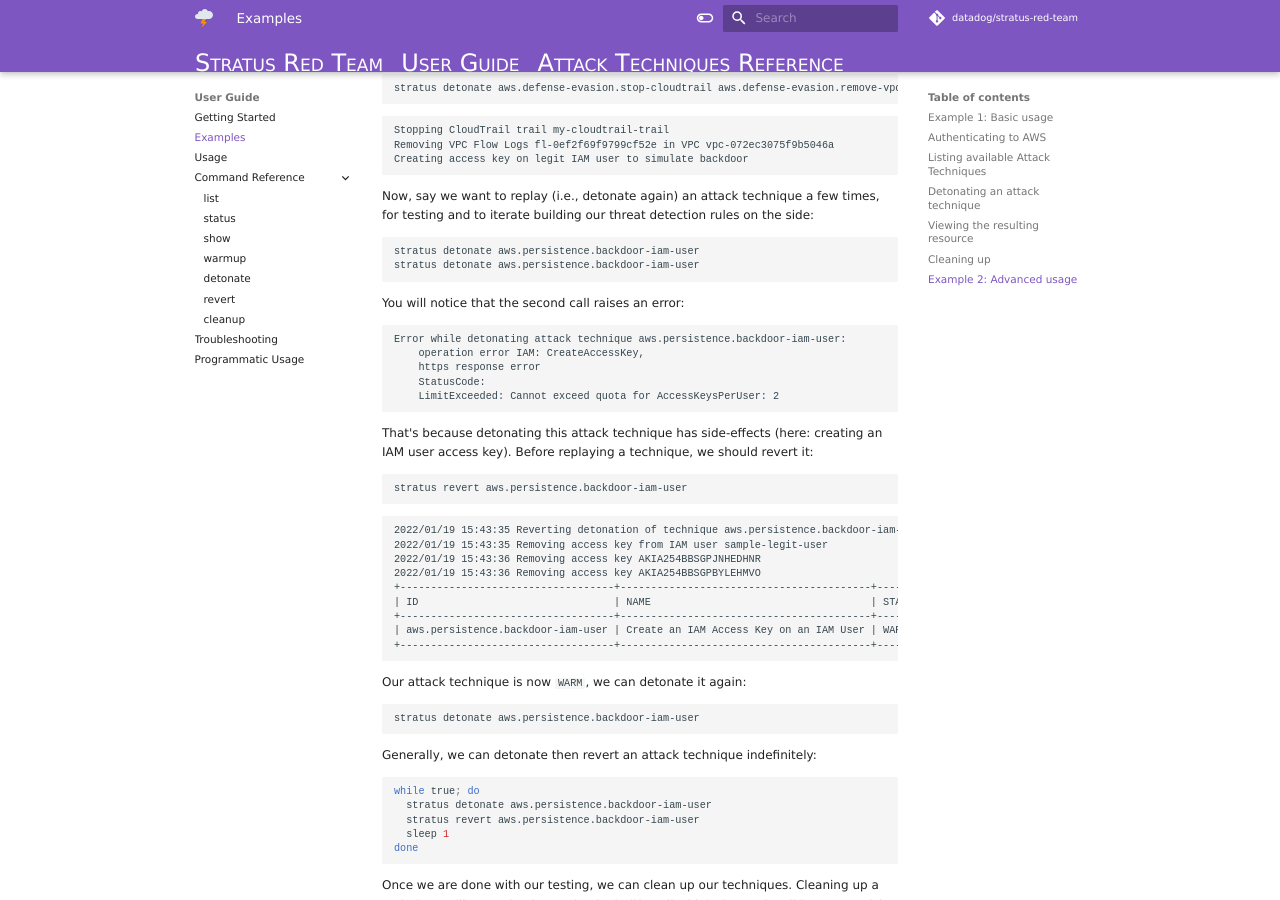
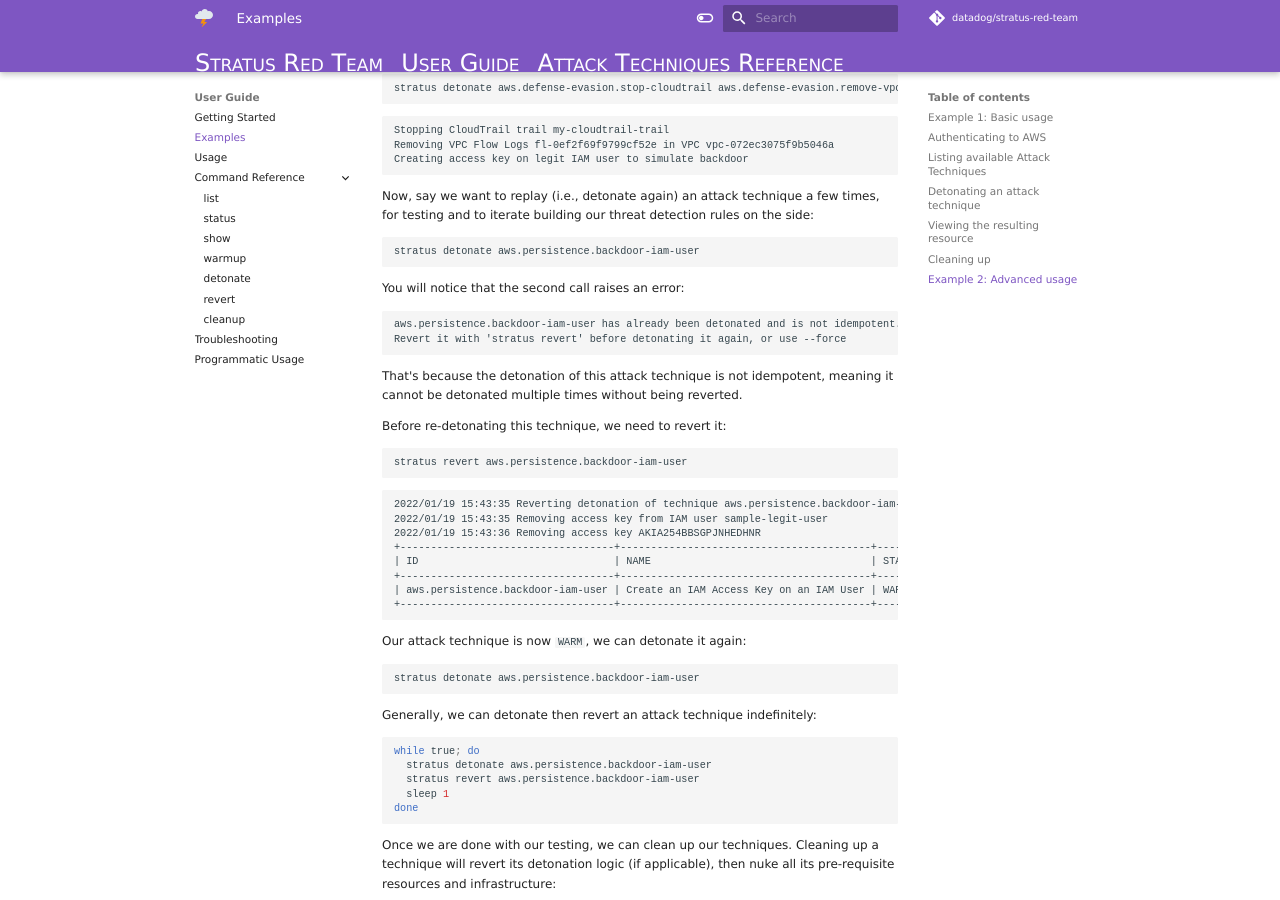
Before and after one commit to DataDog/stratus-red-team, an MkDocs documentation site: the page built from docs/user-guide/examples.md, in a window 1280 px wide and 900 px high, scrolled down 2434 px. Built offline with MkDocs 1.6.1 and Material for MkDocs 9.7.7, drawn with Linux system fonts in a browser that asks for light colours; nearby versions of some CDN libraries; library files that are not in the unit come from our copies; comment, search, counter and statistics services are not loaded.

Commit message:
Fix typo

````diff
--- a/docs/user-guide/examples.md
+++ b/docs/user-guide/examples.md
@@ -155,20 +155,18 @@
 
 ```
 stratus detonate aws.persistence.backdoor-iam-user
-stratus detonate aws.persistence.backdoor-iam-user
 ```
 
 You will notice that the second call raises an error:
 
 ```
-Error while detonating attack technique aws.persistence.backdoor-iam-user:
-    operation error IAM: CreateAccessKey,
-    https response error
-    StatusCode:
-    LimitExceeded: Cannot exceed quota for AccessKeysPerUser: 2
+aws.persistence.backdoor-iam-user has already been detonated and is not idempotent.
+Revert it with 'stratus revert' before detonating it again, or use --force
 ```
 
-That's because detonating this attack technique has side-effects (here: creating an IAM user access key). Before replaying a technique, we should revert it:
+That's because the detonation of this attack technique is not idempotent, meaning it cannot be detonated multiple times without being reverted.
+
+Before re-detonating this technique, we need to revert it:
 
 ```
 stratus revert aws.persistence.backdoor-iam-user
@@ -178,7 +176,6 @@
 2022/01/19 15:43:35 Reverting detonation of technique aws.persistence.backdoor-iam-user
 2022/01/19 15:43:35 Removing access key from IAM user sample-legit-user
 2022/01/19 15:43:36 Removing access key AKIA254BBSGPJNHEDHNR
-2022/01/19 15:43:36 Removing access key AKIA254BBSGPBYLEHMVO
 +-----------------------------------+-----------------------------------------+--------+
 | ID                                | NAME                                    | STATUS |
 +-----------------------------------+-----------------------------------------+--------+
````
Also changed, not shown: docs/attack-techniques/AWS/aws.credential-access.ec2-get-password-data.md (+1 -1 lines), 1 other file.
